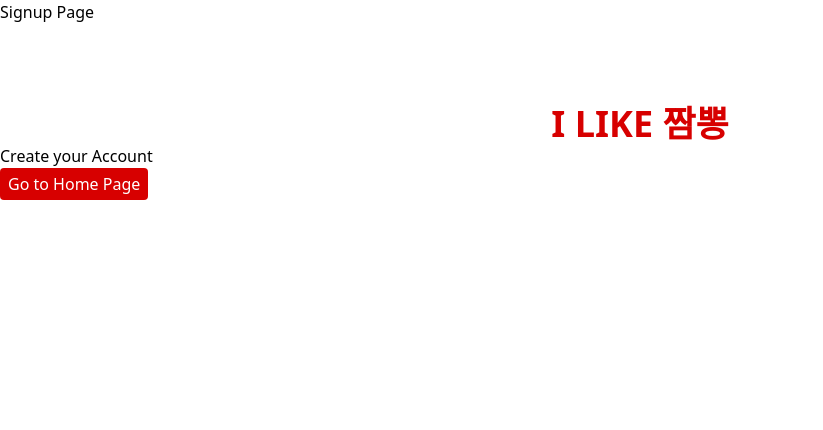
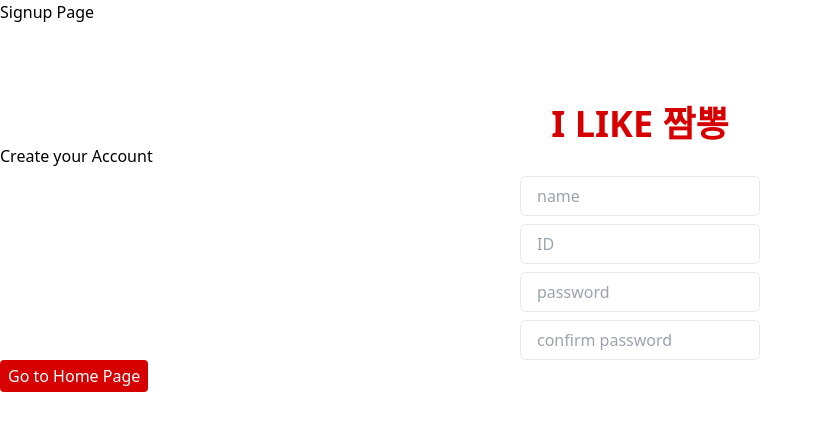
Before and after one commit to yuxincxoi/jjambbong_map, a React app: page /signupPage in a window 1280 px wide. Shown: the top 430 px of the page, without its empty margins (0-823 px from the left). Built offline with nearby package versions, Linux system fonts and the light colour scheme; no server answers; the HTML template or start-up script is replaced by a standard one.

Commit message:
input 추가

```diff
--- a/src/pages/signupPage.tsx
+++ b/src/pages/signupPage.tsx
@@ -1,6 +1,7 @@
 import React from "react";
 import { Link } from "react-router-dom";
 import Title from "../components/Title";
+import Input from "../components/Input";
 
 export default function SignupPage() {
   return (
@@ -8,6 +9,10 @@ export default function SignupPage() {
       <h1>Signup Page</h1>
       <Title />
       <p>Create your Account</p>
+      <Input placeholder="name" />
+      <Input placeholder="ID" />
+      <Input placeholder="password" />
+      <Input placeholder="confirm password" />
       <Link to="/">
         <button className="px-2 py-1 bg-main-color text-white rounded mr-2 hover:border-main-color hover:text-main-color hover:bg-white">
           Go to Home Page
```
